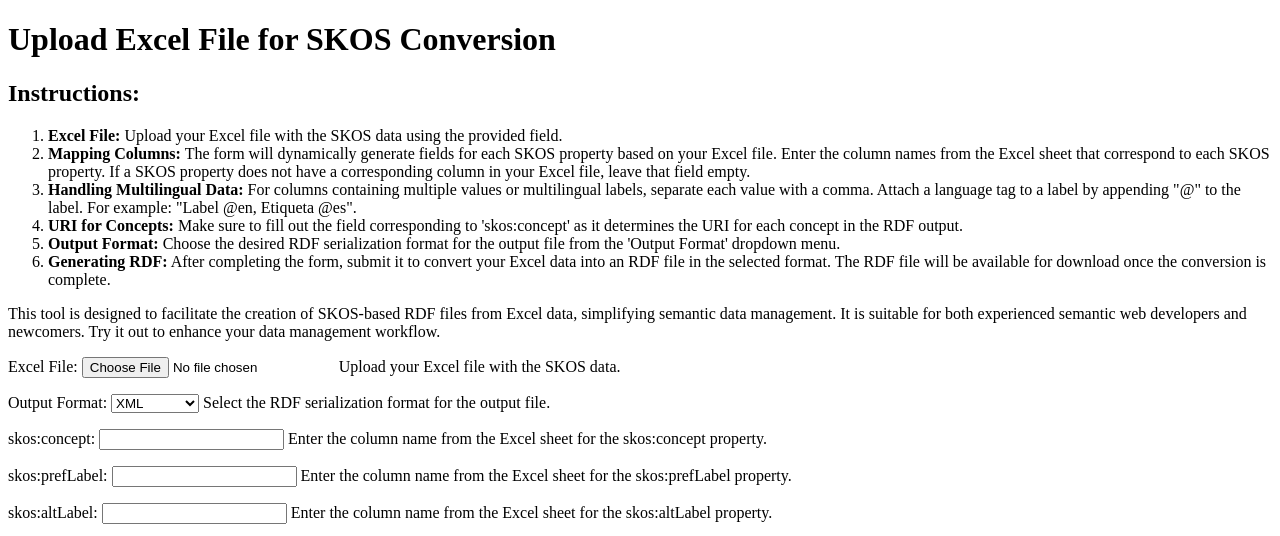
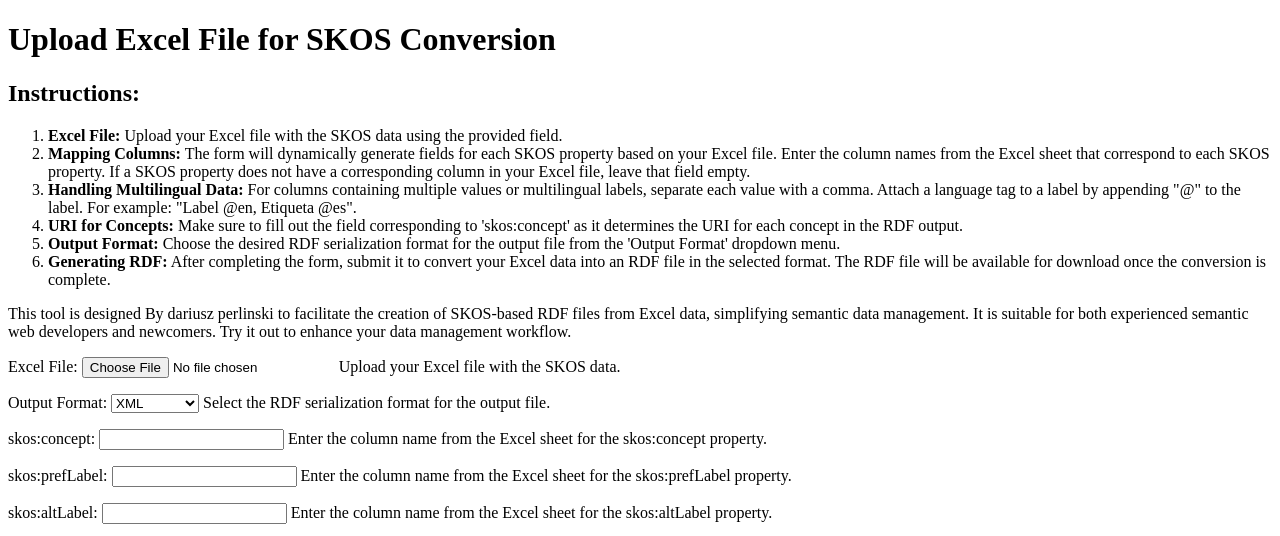
Before and after one commit to darekpe79/konwertery, a Django app: page /skosapp/upload/ in a window 1280 px wide. Shown: the top 536 px of the page. Run offline with Django 4.2, Linux system fonts and the light colour scheme.

Commit message:
pierwszy od dawna

```diff
--- a/skosapp/templates/upload.html
+++ b/skosapp/templates/upload.html
@@ -18,7 +18,7 @@
             <li><strong>Output Format:</strong> Choose the desired RDF serialization format for the output file from the 'Output Format' dropdown menu.</li>
             <li><strong>Generating RDF:</strong> After completing the form, submit it to convert your Excel data into an RDF file in the selected format. The RDF file will be available for download once the conversion is complete.</li>
         </ol>
-        <p>This tool is designed to facilitate the creation of SKOS-based RDF files from Excel data, simplifying semantic data management. It is suitable for both experienced semantic web developers and newcomers. Try it out to enhance your data management workflow.</p>
+        <p>This tool is designed By dariusz perlinski to facilitate the creation of SKOS-based RDF files from Excel data, simplifying semantic data management. It is suitable for both experienced semantic web developers and newcomers. Try it out to enhance your data management workflow.</p>
     </div>
 
     <!-- Upload Form -->
```
